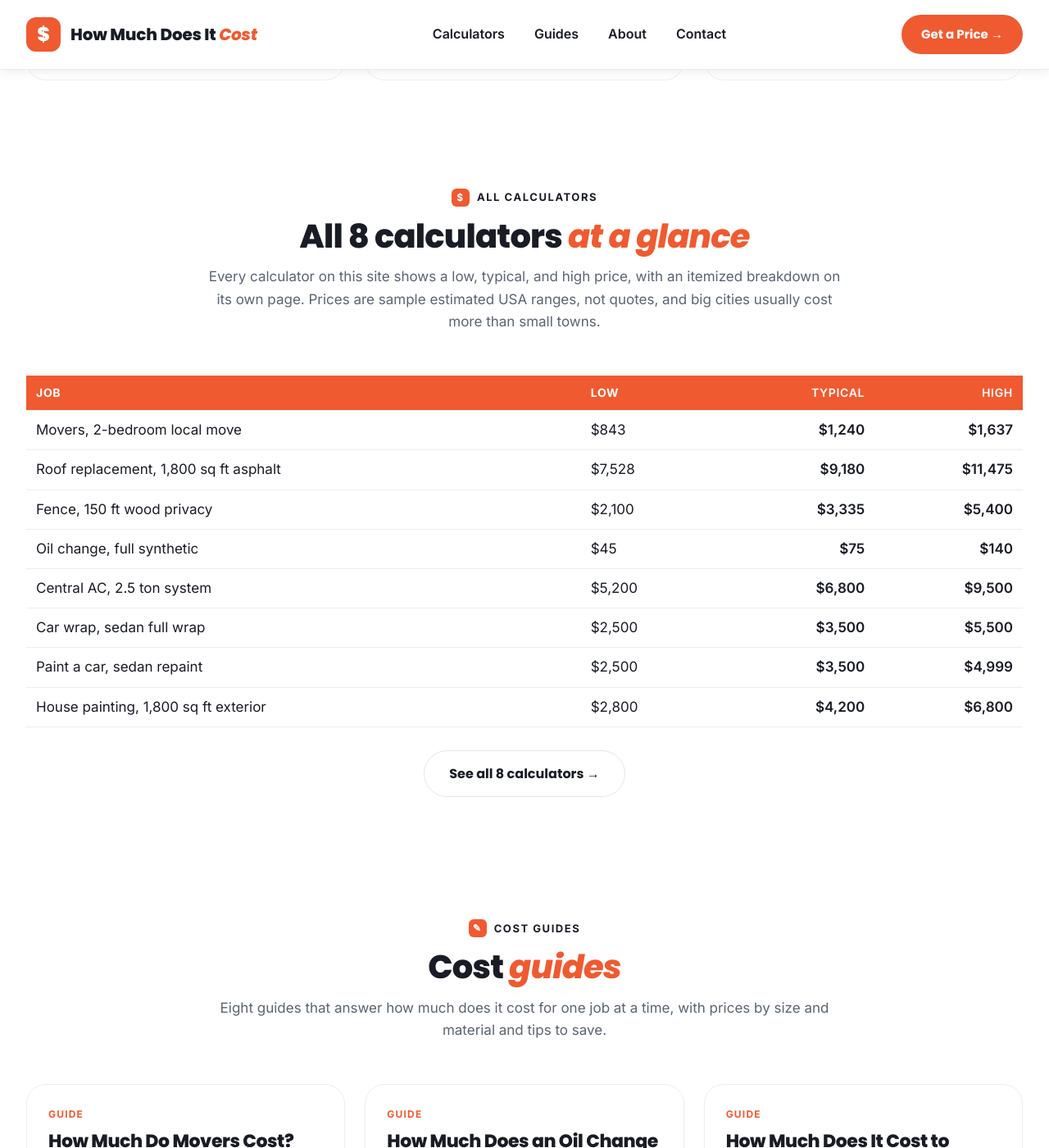
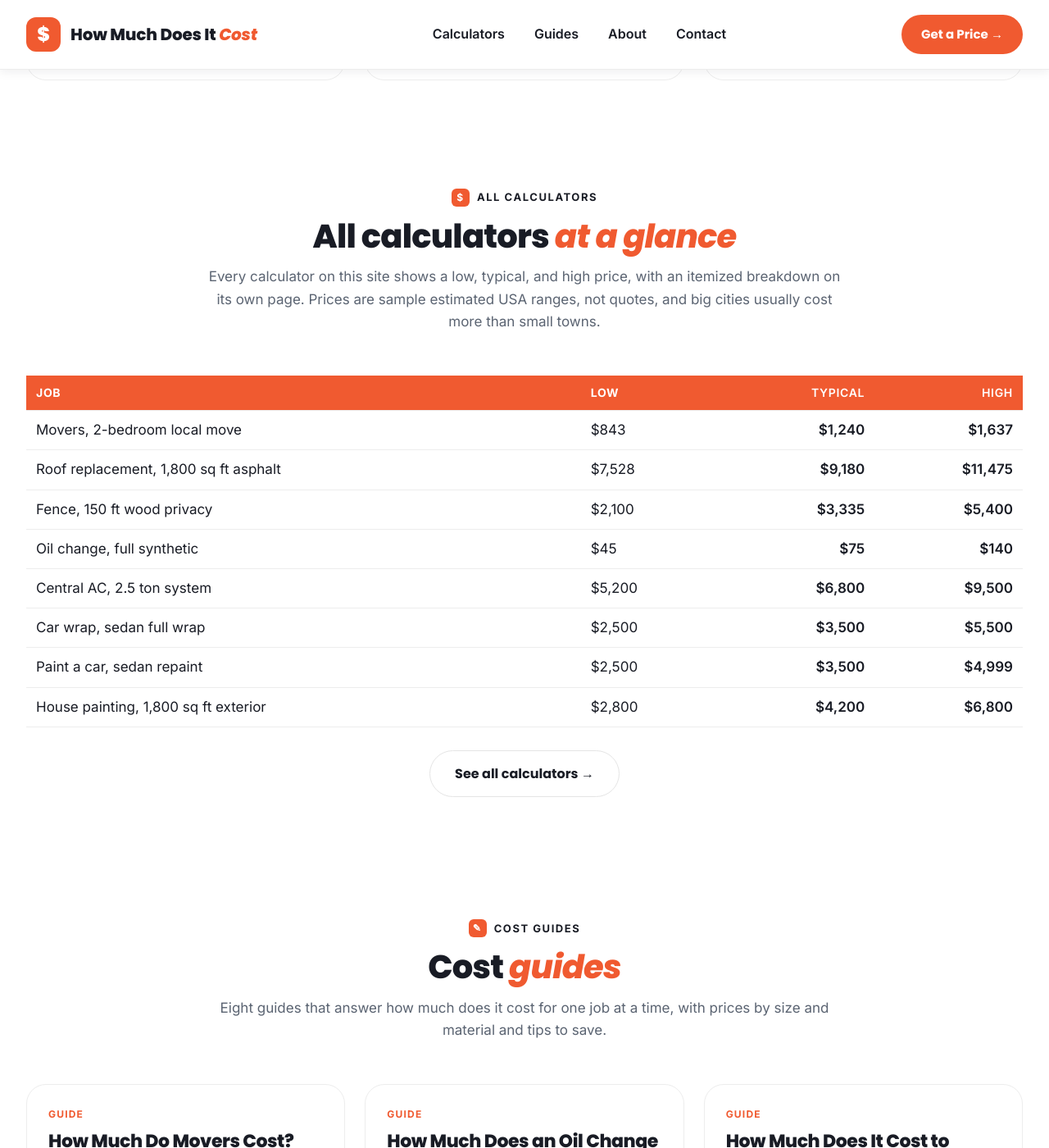
Before and after one commit to zaidmeo09-dhangal/howmuchdoesitcostusa, a Jekyll site: the page built from index.md, in a window 1280 px wide and 1400 px high, scrolled down 9266 px. Shown: the whole window at 82% size. Built offline with Jekyll 4.4.1, drawn with Linux system fonts in a browser that asks for light colours.

Commit message:
Initial deploy: add index.md

```diff
--- a/index.md
+++ b/index.md
@@ -155,17 +155,21 @@ schema: |
         <a class="btn btn-orange" href="{{ '/about/' | relative_url }}">Read More &rarr;</a>
       </div>
     </div>
+    {% assign calc_count = site.pages | where_exp: "p", "p.url contains 'cost-calculator'" | size %}
+    {% assign guide_count = site.posts | size %}
+    {% assign real_pages = site.pages | where_exp: "p", "p.url != '/404.html'" %}
+    {% assign page_count = real_pages | size | plus: site.posts | size %}
     <div class="counters stats-band reveal">
       <div class="counter">
-        <div class="num"><span class="count" data-count="8">8</span></div>
+        <div class="num"><span class="count" data-count="{{ calc_count }}">{{ calc_count }}</span></div>
         <div class="cap">Calculators</div>
       </div>
       <div class="counter">
-        <div class="num"><span class="count" data-count="9">9</span></div>
+        <div class="num"><span class="count" data-count="{{ guide_count }}">{{ guide_count }}</span></div>
         <div class="cap">Guides</div>
       </div>
       <div class="counter">
-        <div class="num"><span class="count" data-count="23">23</span></div>
+        <div class="num"><span class="count" data-count="{{ page_count }}">{{ page_count }}</span></div>
         <div class="cap">USA pages</div>
       </div>
       <div class="counter">
@@ -585,7 +589,7 @@ schema: |
   <div class="wrap">
     <div class="section-head reveal">
       <div class="eyebrow"><span class="e-icon">$</span> All calculators</div>
-      <h2>All 8 calculators <span class="accent">at a glance</span></h2>
+      <h2>All calculators <span class="accent">at a glance</span></h2>
       <p>Every calculator on this site shows a low, typical, and high price, with an itemized breakdown on its own page. Prices are sample estimated USA ranges, not quotes, and big cities usually cost more than small towns.</p>
     </div>
     <div class="table-wrap reveal">
@@ -605,7 +609,7 @@ schema: |
         </tbody>
       </table>
     </div>
-    <p style="text-align:center;margin-top:28px"><a class="btn btn-white" href="{{ '/tools/' | relative_url }}">See all 8 calculators &rarr;</a></p>
+    <p style="text-align:center;margin-top:28px"><a class="btn btn-white" href="{{ '/tools/' | relative_url }}">See all calculators &rarr;</a></p>
   </div>
 </section>
 
```
